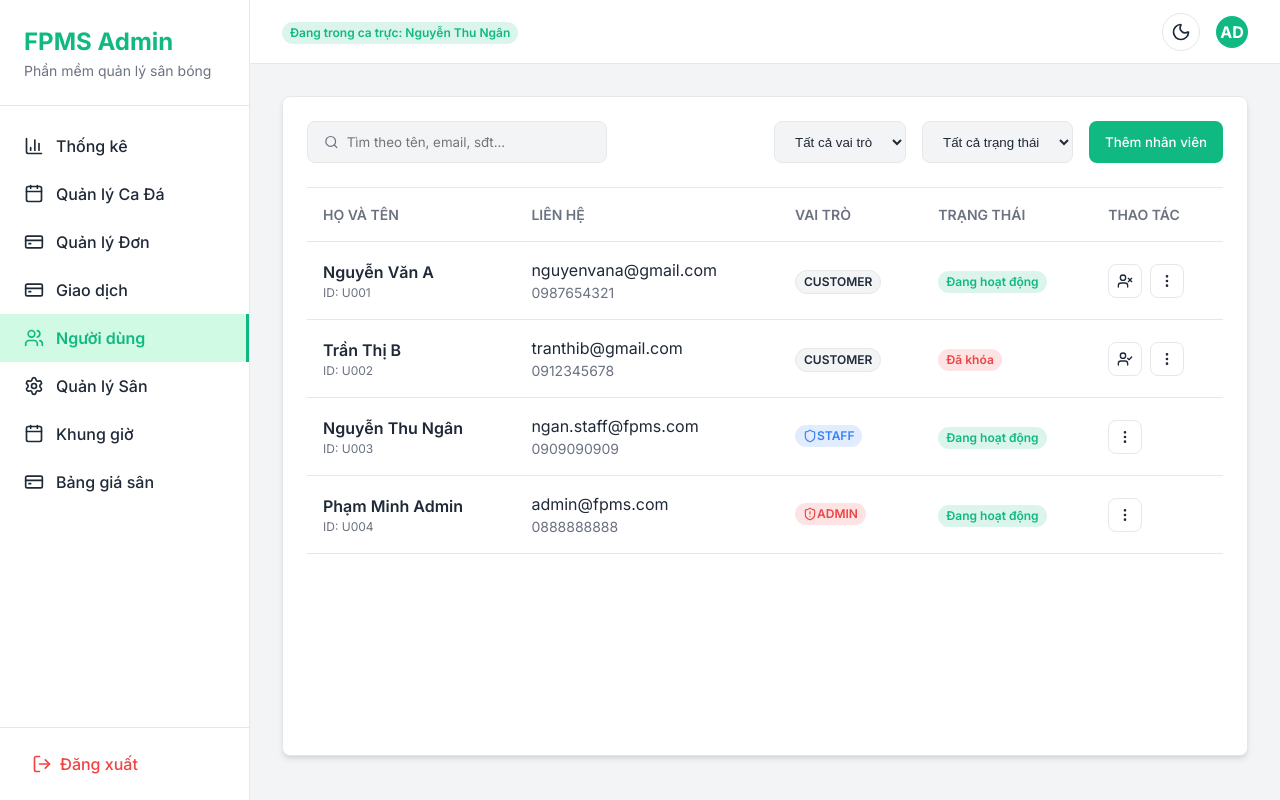
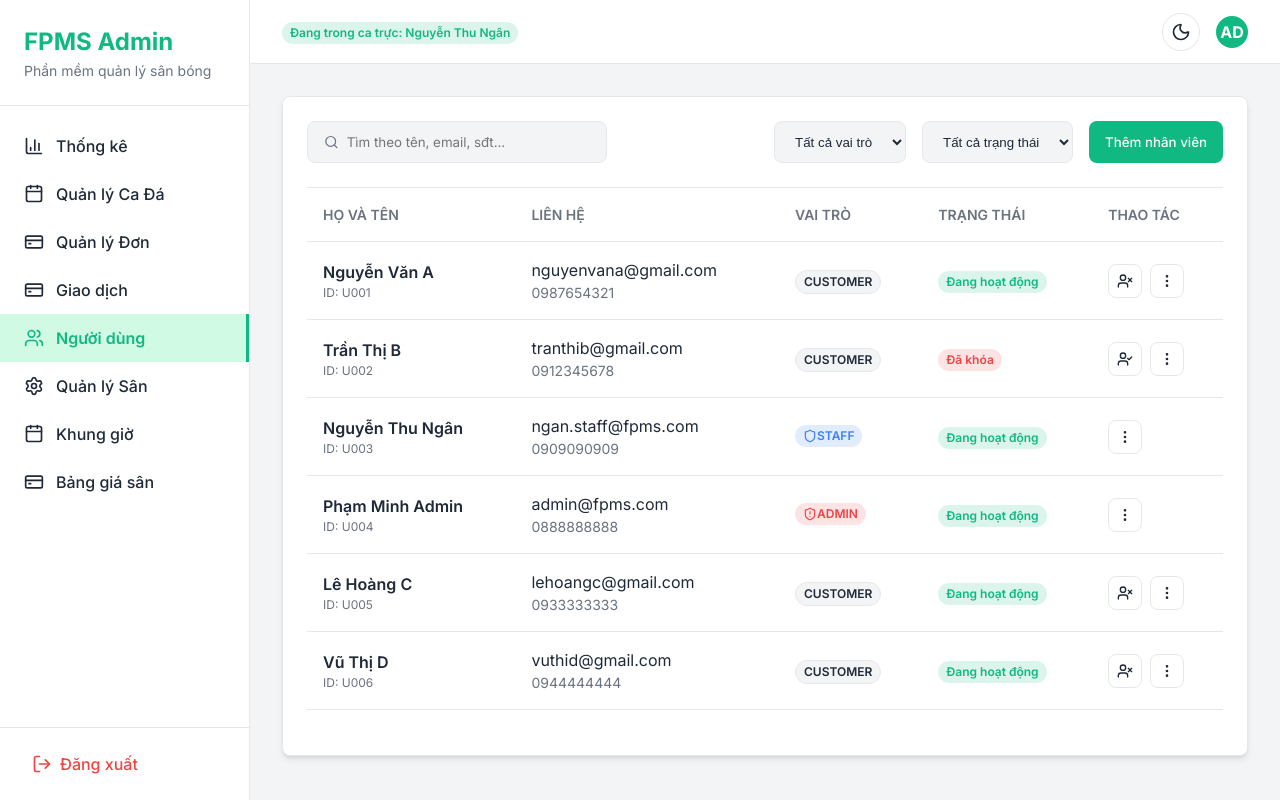
Before and after one commit to ngkhson/FPMS_Design, a React (Vite) app in the folder frontend/: page /admin/users in a window 1280 px wide. Built offline with nearby package versions, Linux system fonts and the light colour scheme.

Commit message:
add mock data

```diff
--- a/frontend/src/pages/admin/AdminUsers.tsx
+++ b/frontend/src/pages/admin/AdminUsers.tsx
@@ -27,6 +27,9 @@ const AdminUsers: React.FC = () => {
     { id: 'U002', name: 'Trần Thị B', email: 'tranthib@gmail.com', phone: '0912345678', role: 'CUSTOMER', status: 'LOCKED' },
     { id: 'U003', name: 'Nguyễn Thu Ngân', email: 'ngan.staff@fpms.com', phone: '0909090909', role: 'STAFF', status: 'ACTIVE' },
     { id: 'U004', name: 'Phạm Minh Admin', email: 'admin@fpms.com', phone: '0888888888', role: 'ADMIN', status: 'ACTIVE' },
+    { id: 'U005', name: 'Lê Hoàng C', email: 'lehoangc@gmail.com', phone: '0933333333', role: 'CUSTOMER', status: 'ACTIVE' },
+    { id: 'U006', name: 'Vũ Thị D', email: 'vuthid@gmail.com', phone: '0944444444', role: 'CUSTOMER', status: 'ACTIVE' },
+    { id: 'U007', name: 'Hoàng Văn E', email: 'hoangvane@gmail.com', phone: '0955555555', role: 'CUSTOMER', status: 'LOCKED' },
   ];
 
   const filteredUsers = users.filter(u => {
```
